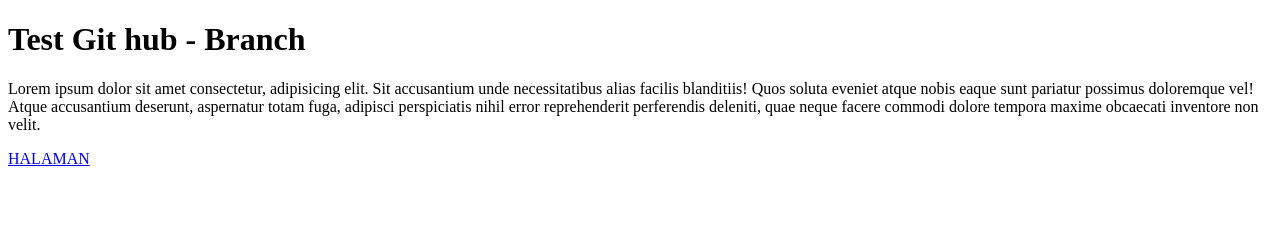
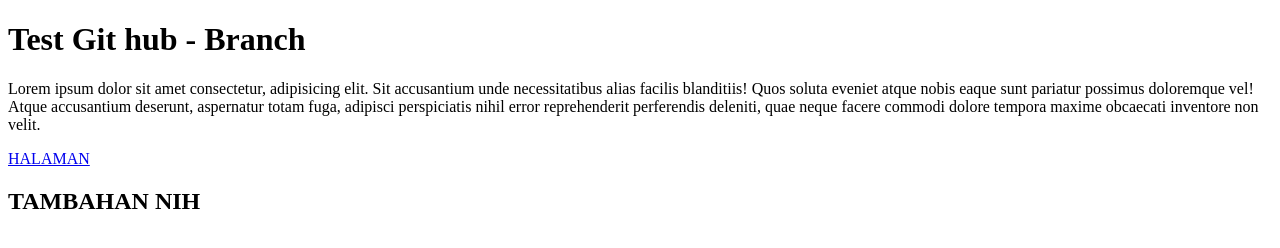
Before and after one commit to rio-damanik/tugas_branch, a plain HTML site: page index.html in a window 1280 px wide. Drawn offline with Linux system fonts and the light colour scheme.

Commit message:
edit html

```diff
--- a/index.html
+++ b/index.html
@@ -18,6 +18,6 @@
 
     <a href="halaman.html">HALAMAN</a>
 
-
+    <h2>TAMBAHAN NIH</h2>
   </body>
 </html>
```
